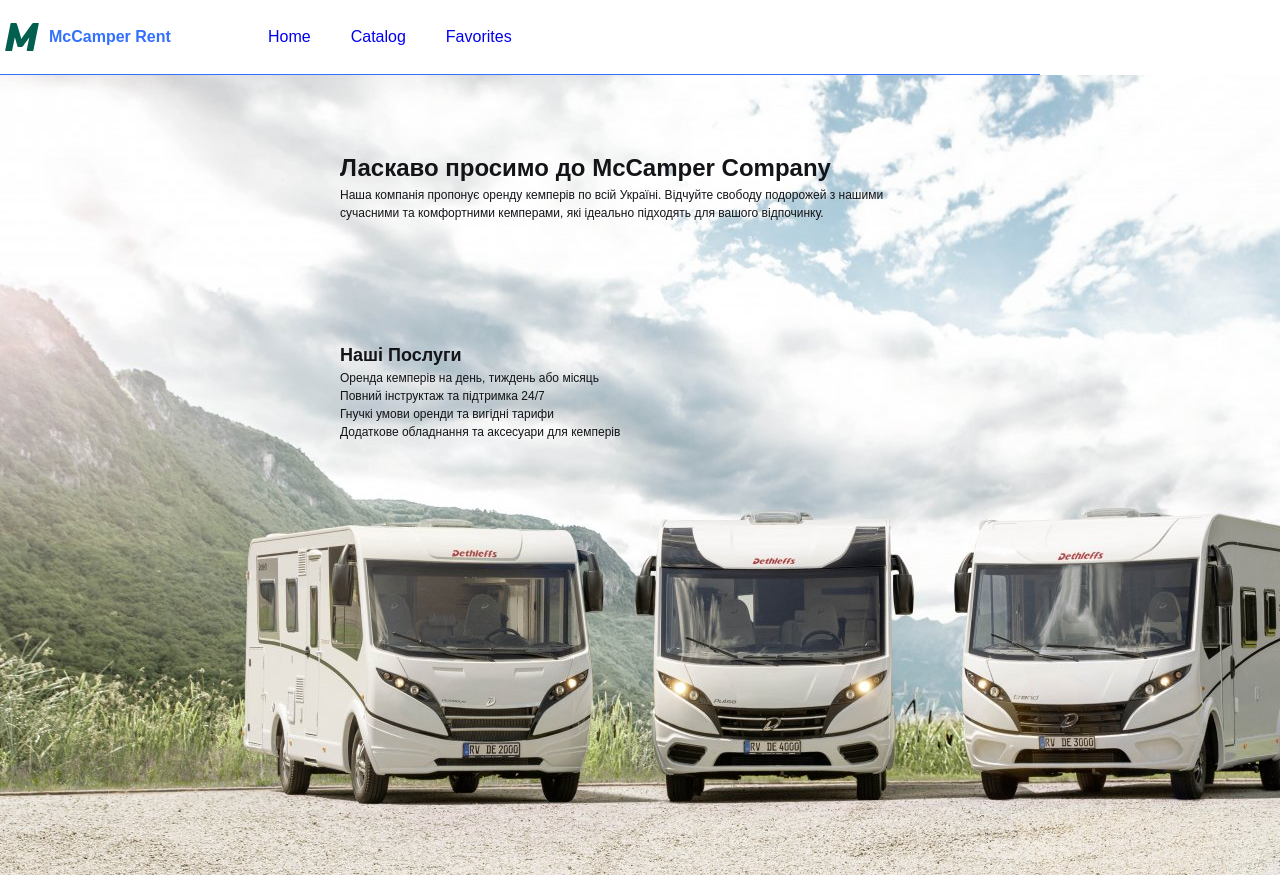
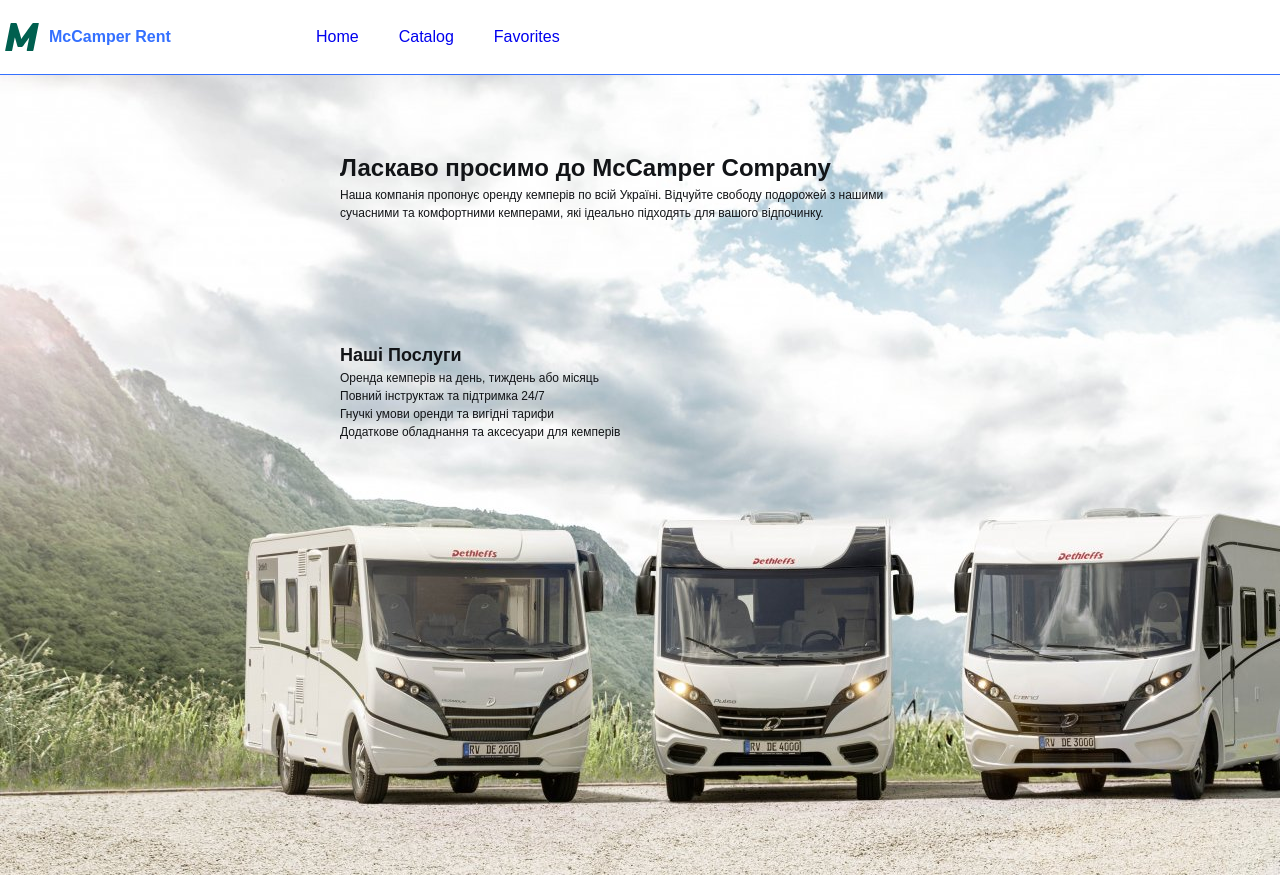
Before and after one commit to Filip-Povidernyi/Camper, a React (Create React App) app: page / in a window 1280 px wide. Built offline with nearby package versions, Linux system fonts and the light colour scheme.

Commit message:
Update index.css

```diff
--- a/src/index.css
+++ b/src/index.css
@@ -10,7 +10,6 @@ body {
   font-style: normal;
   line-height: 1.5;
   color: #121417;
-  max-width: 1040px;
   /* height: 100vh; */
   margin: 0;
 }
```
